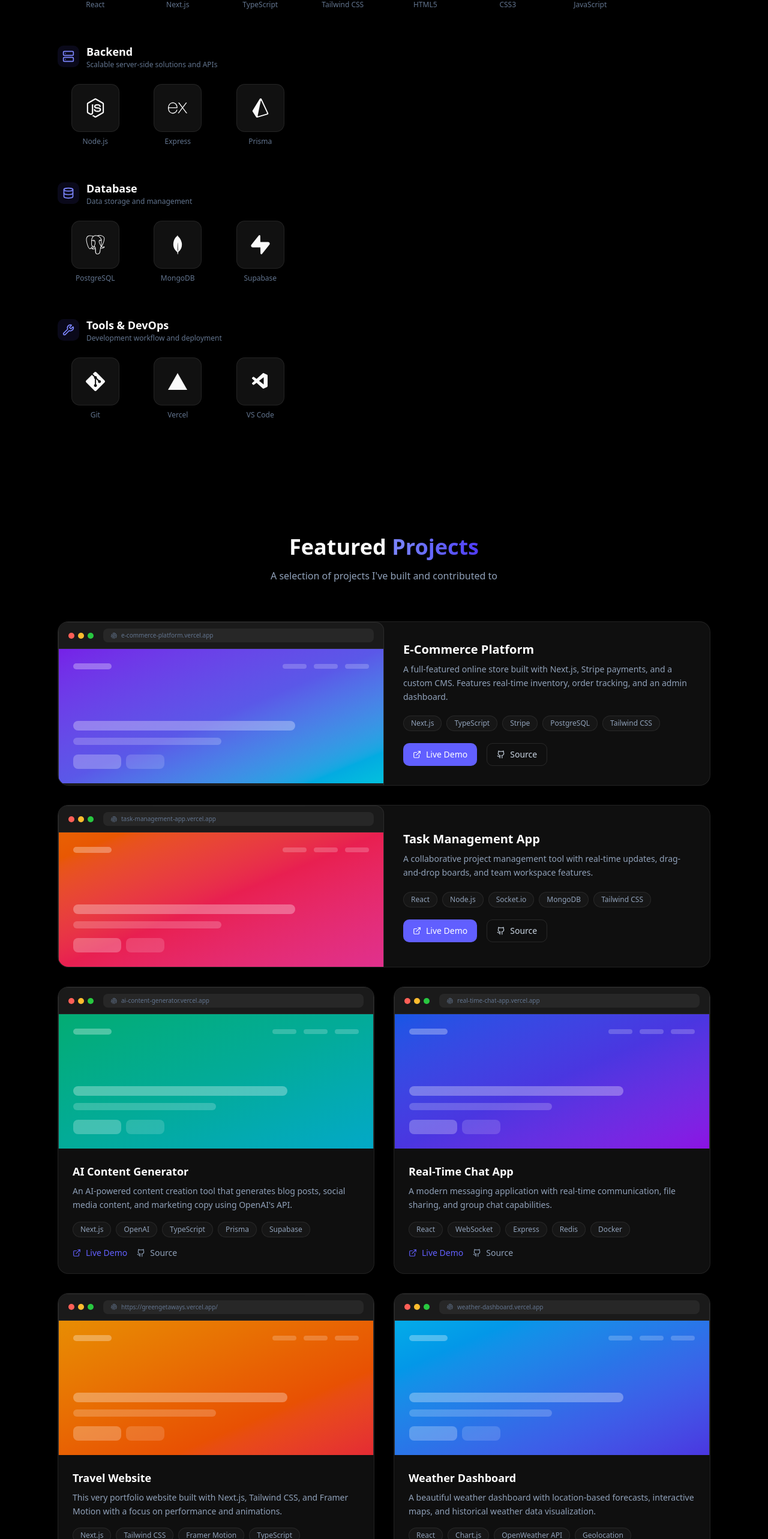
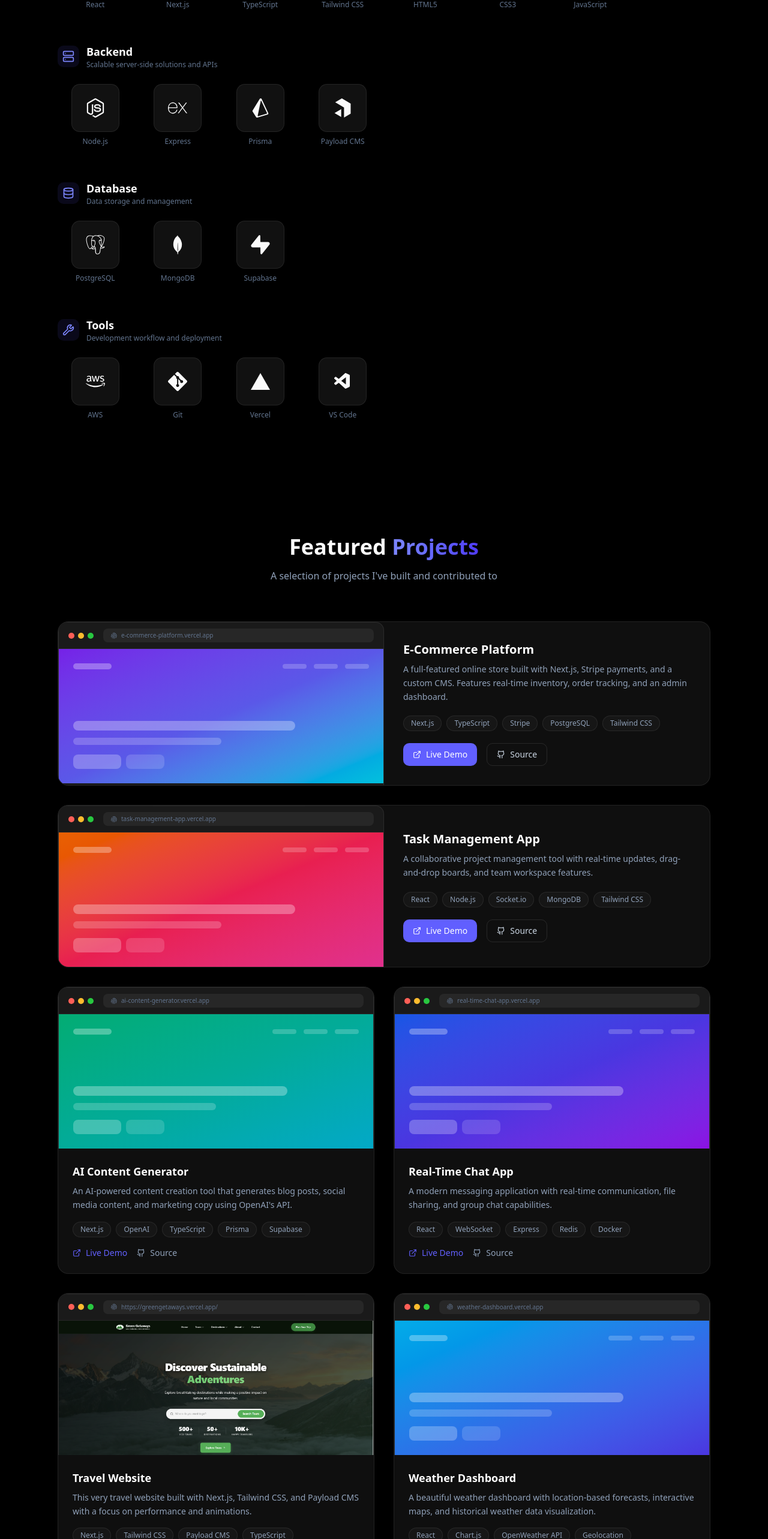
Before and after one commit to surajshrestha8/mysite, a Next.js app in the folder suraj/: page / in a window 1280 px wide. Shown: the part 2477-5043 px from the top of the page at 60% size. Built offline with nearby package versions, Linux system fonts and the light colour scheme.

Commit message:
feat: update skill icons

```diff
--- a/suraj/components/sections/projects.tsx
+++ b/suraj/components/sections/projects.tsx
@@ -9,10 +9,12 @@ function BrowserMockup({
   title,
   gradient,
   url,
+  image,
 }: {
   title: string;
   gradient: string;
   url?: string;
+  image?: string;
 }) {
   return (
     <div className="overflow-hidden rounded-t-xl border border-b-0 border-black/[0.06] bg-neutral-100 dark:border-white/[0.08] dark:bg-[#1a1a1a]">
@@ -45,6 +47,17 @@ function BrowserMockup({
 
       {/* Website preview area */}
       <div className="relative h-48 overflow-hidden sm:h-56">
+        {image ? (
+          // Use img tag for simplicity or verify if next/image is available. Project likely uses standard img or has next/image.
+          // Using standard img as user hasn't specified image optimization preference and simpler for now.
+          // eslint-disable-next-line @next/next/no-img-element
+          <img
+            src={image}
+            alt={title}
+            className="h-full w-full object-cover object-top"
+          />
+        ) : (
+          <>
             <div
               className={`absolute inset-0 bg-gradient-to-br ${gradient} opacity-90`}
             />
@@ -69,6 +82,8 @@ function BrowserMockup({
                 </div>
               </div>
             </div>
+          </>
+        )}
         {/* Hover overlay */}
         <div className="absolute inset-0 flex items-center justify-center bg-black/0 opacity-0 transition-all duration-300 group-hover:bg-black/20 group-hover:opacity-100">
           <div className="flex items-center gap-2 rounded-full bg-white/90 px-5 py-2.5 font-medium text-neutral-900 shadow-xl backdrop-blur-sm">
@@ -125,6 +140,7 @@ export function Projects() {
                     title={project.title}
                     gradient={project.gradient}
                     url={project.liveUrl !== "#" ? project.liveUrl : undefined}
+                    image={project.image}
                   />
                   <div className="flex flex-col justify-center p-6 md:p-8">
                     <h3 className="mb-2 text-xl font-semibold text-neutral-900 dark:text-white">
@@ -175,6 +191,7 @@ export function Projects() {
                     title={project.title}
                     gradient={project.gradient}
                     url={project.liveUrl !== "#" ? project.liveUrl : undefined}
+                    image={project.image}
                   />
                   <div className="p-6">
                     <h3 className="mb-2 text-lg font-semibold text-neutral-900 dark:text-white">
--- a/suraj/components/sections/skills.tsx
+++ b/suraj/components/sections/skills.tsx
@@ -10,7 +10,7 @@ const categoryIcons: Record<string, React.ReactNode> = {
   Frontend: <Code2 className="h-5 w-5" />,
   Backend: <Server className="h-5 w-5" />,
   Database: <Database className="h-5 w-5" />,
-  "Tools & DevOps": <Wrench className="h-5 w-5" />,
+  Tools: <Wrench className="h-5 w-5" />,
 };
 
 export function Skills() {
--- a/suraj/data/experience.ts
+++ b/suraj/data/experience.ts
@@ -22,16 +22,19 @@ export const experiences: Experience[] = [
       "Learned and implemented different technologies",
       "Agile development methodology",
       "Implemented responsive designs",
+      "Developed reusable and scalable componments using Kendo React",
       "Mentored junior developers on Next JS",
     ],
     technologies: [
       "React",
       "TypeScript",
       "Redux",
-      "Styled Components",
+      "Kendo",
       "NextJs",
       "Tailwind CSS",
       "PostgreSQL",
+      "Prisma",
+      "Payload CMS",
     ],
   },
   {
--- a/suraj/data/projects.ts
+++ b/suraj/data/projects.ts
@@ -53,10 +53,11 @@ export const projects: Project[] = [
   {
     title: "Travel Website",
     description:
-      "This very portfolio website built with Next.js, Tailwind CSS, and Framer Motion with a focus on performance and animations.",
-    tags: ["Next.js", "Tailwind CSS", "Framer Motion", "TypeScript"],
+      "This very travel  website built with Next.js, Tailwind CSS, and Payload CMS with a focus on performance and animations.",
+    tags: ["Next.js", "Tailwind CSS", "Payload CMS", "TypeScript"],
     liveUrl: "https://greengetaways.vercel.app/",
-    sourceUrl: "#",
+    sourceUrl: "https://github.com/surajshrestha8/greengetaways",
+    image: "/greengetaways.png",
     featured: false,
     gradient: "from-amber-500 via-orange-500 to-red-500",
   },
--- a/suraj/data/skills.ts
+++ b/suraj/data/skills.ts
@@ -14,6 +14,9 @@ import {
   SiSupabase,
   SiGit,
   SiVercel,
+  SiPayloadcms,
+  SiAmazon,
+  SiAmazonwebservices,
 } from "react-icons/si";
 import { VscVscode } from "react-icons/vsc";
 
@@ -50,6 +53,7 @@ export const skillCategories: SkillCategory[] = [
       { name: "Node.js", icon: SiNodedotjs, color: "#5FA04E" },
       { name: "Express", icon: SiExpress, color: "#000000" },
       { name: "Prisma", icon: SiPrisma, color: "#2D3748" },
+      { name: "Payload CMS", icon: SiPayloadcms, color: "#2D3748" },
     ],
   },
   {
@@ -62,9 +66,10 @@ export const skillCategories: SkillCategory[] = [
     ],
   },
   {
-    title: "Tools & DevOps",
+    title: "Tools",
     description: "Development workflow and deployment",
     skills: [
+      { name: "AWS", icon: SiAmazonwebservices, color: "#FF9900" },
       { name: "Git", icon: SiGit, color: "#F05032" },
       { name: "Vercel", icon: SiVercel, color: "#000000" },
       { name: "VS Code", icon: VscVscode, color: "#007ACC" },
```
Also changed, not shown: suraj/public/greengetaways.png (added). Lines whose indentation alone changed are shown as unchanged.
